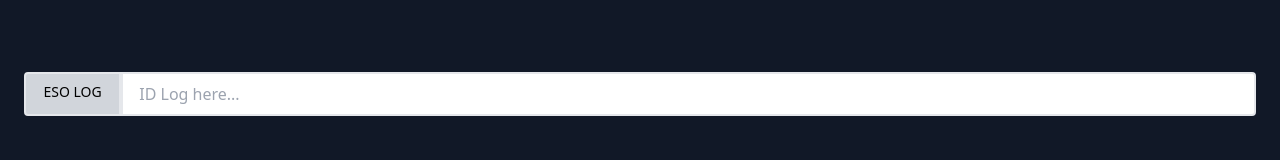
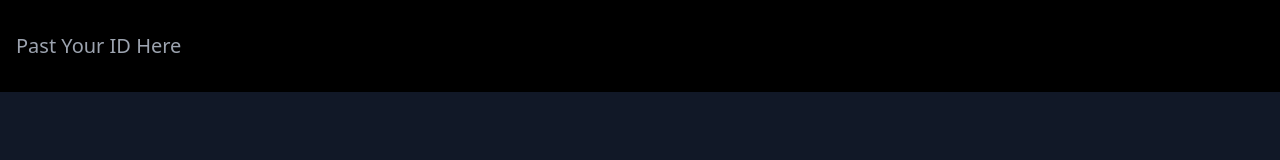
Before and after one commit to CrylerZz/helper-eso, a plain HTML site: page log.html in a window 1280 px wide. Drawn offline with nearby package versions, Linux system fonts and the light colour scheme.

Commit message:
powpowpow

```diff
--- a/js/scripts.js
+++ b/js/scripts.js
@@ -102,6 +102,8 @@ function builderCompForChara(data, id) {
 }
 
 function reportTarget(idReport) {
+    $('#title-trial').empty();
+    $('#container-boss').empty();
     fetch("https://www.esologs.com:443/v1/report/fights/" + idReport + "?api_key=b578a559d4215fb444928808da6976ec")
         .then((resp) => resp.json())
         .then(function (data) {
@@ -116,11 +118,10 @@ function reportTarget(idReport) {
                     let nameBoss = fight.name;
                     //onclick="preciseFight(\''+reportSign+'\',' + idBoss + ',' + startBoss + ',' + endBoss + ')"
                     $("#container-boss").append('<div id="boss-' + idBoss + '" class="item-container-boss">' +
-                        '<button onclick="$(this).next().toggle()" style="position: sticky;top: 0" class="flex items-center justify-between w-full p-8 border-2 border-gray-100 rounded-lg dark:border-gray-700 dark:bg-gray-800 dark:border-gray-700 my-6">' +
-                        '<p class="font-semibold text-gray-700 dark:text-white text-lg">' + nameBoss + '</p>' +
-                        '<span class="text-gray-400 bg-gray-200 rounded-full"><svg xmlns="http://www.w3.org/2000/svg" class="w-6 h-6" fill="none" viewBox="0 0 24 24" stroke="currentColor"><path stroke-linecap="round" stroke-linejoin="round" stroke-width="2" d="M18 12H6" /></svg></span>' +
+                        '<button onclick="$(this).next().toggle()" style="position: sticky;top: 0" class="flex items-center justify-center w-full p-8 border-2 bg-gray-800 border-gray-700 my-6 ">' +
+                        '<p class="font-semibold text-gray-700 dark:text-white text-xl">' + nameBoss + '</p>' +
                         '</button>' +
-                        '<div id="contentBoss-' + idBoss + '" class="px-4 text-sm text-gray-500 dark:text-gray-300 grid grid-cols-2 gap-4"></div>' +
+                        '<div id="contentBoss-' + idBoss + '" class="px-4 text-sm text-gray-500 dark:text-gray-300 grid grid-cols-1 xl:grid-cols-2 gap-4"></div>' +
                         '</div>');
                     preciseFight(reportSign, idBoss, startBoss, endBoss);
                 }
@@ -130,6 +131,7 @@ function reportTarget(idReport) {
             console.log(error);
         });
 }
+//yhMCWzma93YLbjgp
 
 
 //'summary', 'damage-done', 'damage-taken', 'healing', 'casts', 'summons', 'buffs', 'debuffs', 'deaths', 'survivability', 'resources', 'resources-gains'.
@@ -137,12 +139,13 @@ function preciseFight(report, idBoss, start, end) {
     fetch("https://www.esologs.com:443/v1/report/tables/summary/" + report + "?start=" + start + "&end=" + end + "&api_key=b578a559d4215fb444928808da6976ec")
         .then((resp) => resp.json())
         .then(function (specifikFight) {
+            console.log(specifikFight);
+
             let allGroup = specifikFight.composition;
             let allDamageDone = specifikFight.damageDone;
             let catchDD = specifikFight.playerDetails.dps;
             let catchHeal = specifikFight.playerDetails.healers;
             let catchTank = specifikFight.playerDetails.tanks;
-
             for (let i = 0; i < catchDD.length; i++) {
                 let pathIconDD = "https://assets.rpglogs.com/img/eso/icons/actors.png?v=8";
                 let classChara = catchDD[i].icon;
@@ -191,6 +194,8 @@ function preciseFight(report, idBoss, start, end) {
                     '</div>');
 
             }
+
+            /*
             for (let i = 0; i < catchHeal.length; i++) {
                 let pathIcon = "https://assets.rpglogs.com/img/eso/icons/actors.png?v=8";
                 let classChara = catchHeal[i].icon;
@@ -288,7 +293,7 @@ function preciseFight(report, idBoss, start, end) {
                     '</div>');
 
             }
-
+*/
         }).catch(function (error) {
     });
 }
--- a/log.html
+++ b/log.html
@@ -9,13 +9,13 @@
     <script src="https://cdn.tailwindcss.com"></script>
 </head>
 <body class="bg-gray-900">
+<div class="flex items-center justify-center">
+    <input oninput="return reportTarget(this.value);" name="field_name"
+           class="border-none bg-black px-4 py-8 w-full text-white text-xl"
+           type="text" placeholder="Past Your ID Here" />
+
+</div>
 <main class="container max-w-8xl px-6 py-10 mx-auto">
-    <div class="my-8">
-        <div class="flex">
-            <div class="text-sm border border-2 rounded-l px-4 py-2 bg-gray-300 w-1/12 text-center">ESO LOG</div>
-            <input oninput="return reportTarget(this.value);" name="field_name" class="border border-2 rounded-r px-4 py-2 w-full" type="text" placeholder="ID Log here..." />
-        </div>
-    </div>
     <div id="title-trial"></div>
     <div id="container-boss" class="mt-12"></div>
 </main>
```
